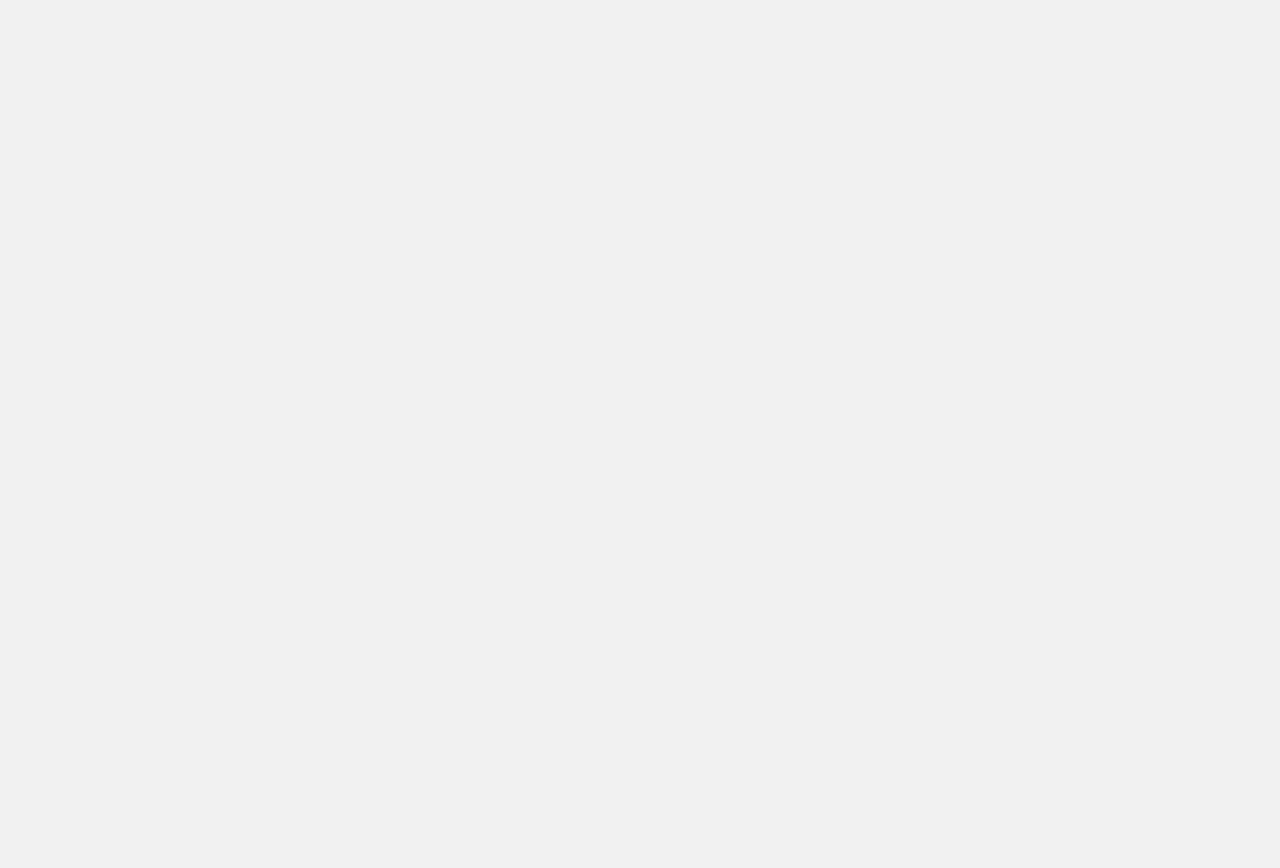
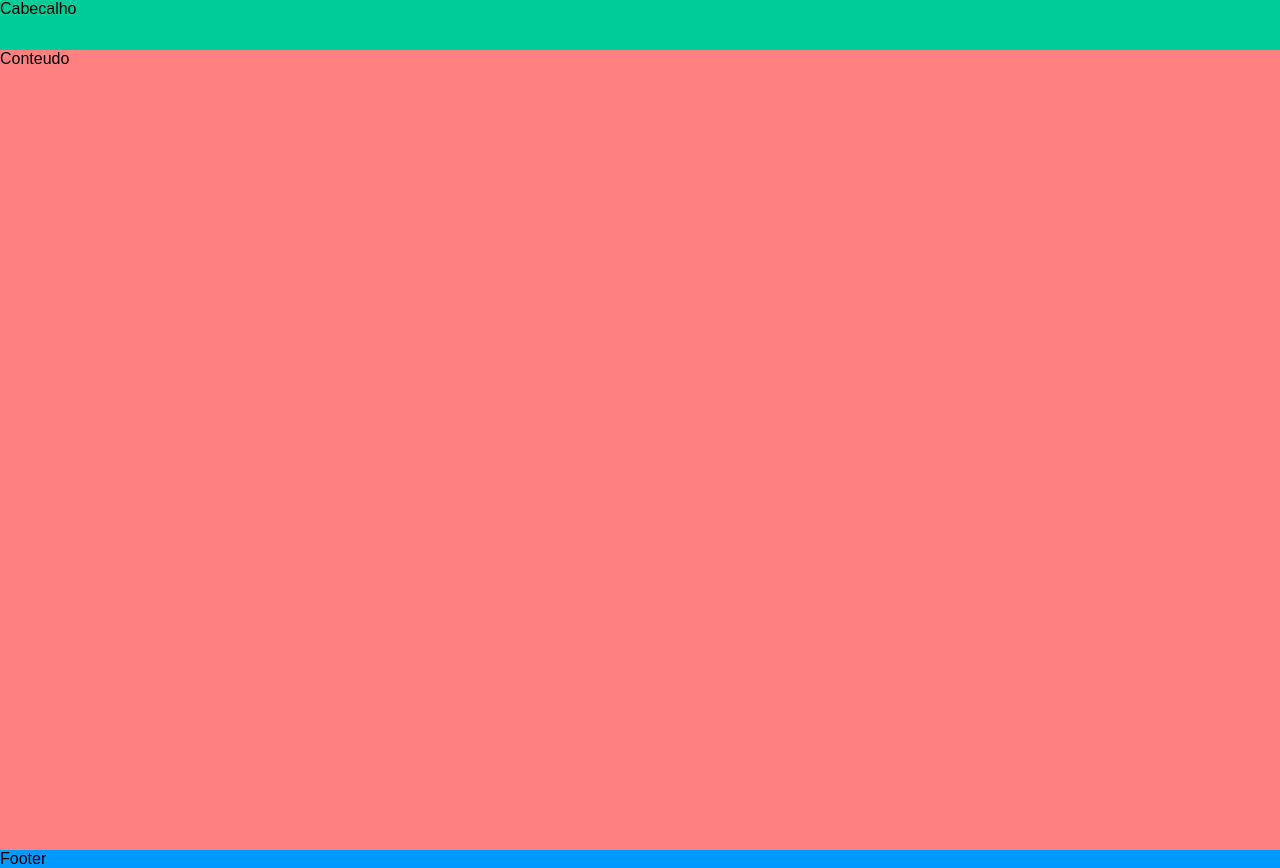
Before and after one commit to jeankrausejean/alura-store, a plain HTML site: page index.html in a window 1280 px wide. Before the commit the page ends 800 px from the top, so only its background shows below. Drawn offline with Linux system fonts and the light colour scheme.

Commit message:
Definindo o layout base

```diff
--- a/assets/css/style.css
+++ b/assets/css/style.css
@@ -2,13 +2,27 @@
     background: #f1f1f1;
     display: grid;
     font-family: Arial, Helvetica, sans-serif;
+    grid-template-areas:
+    "cabecalho"
+    "conteudo"
+    "rodape";
+    grid-template-columns: auto;
+    grid-template-rows: 50px 100vh auto;
 }
 
 .cabecalho {
+    background: #00cc99;
+    grid-area: cabecalho;
+
 }
 
 .conteudo {
+    background: #ff8080;
+    grid-area: conteudo;
+
 }
 
 .rodape {
+    background: #0099ff;
+    grid-area: rodape;
 }
--- a/index.html
+++ b/index.html
@@ -10,9 +10,9 @@
     <link href="./assets/css/style.css" rel="stylesheet">
 </head>
 <body class="app">
-    <header class="cabecalho"></header>
-    <main class="conteudo"></main>
-    <footer class="rodape"></footer>
+    <header class="cabecalho">Cabecalho</header>
+    <main class="conteudo">Conteudo</main>
+    <footer class="rodape">Footer</footer>
     <script src="./assets/js/fontawesome.all.min.js"></script>
 </body>
 </html>
```
